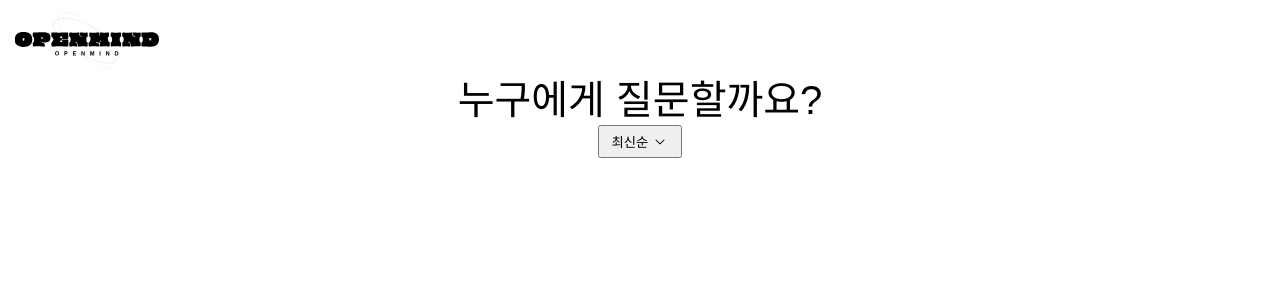
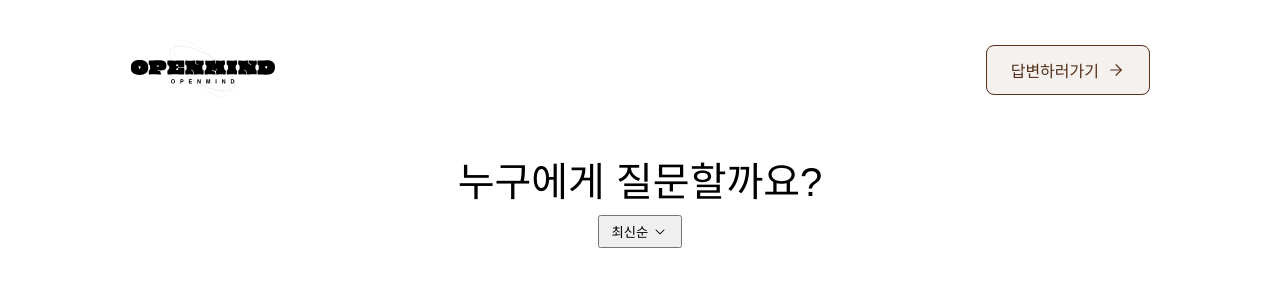
Before and after one commit to Codeit-Sprint-Part-2-Team-6/Open-Mind, a React (Create React App) app: page /list in a window 1280 px wide. Shown: the top 300 px of the page. Built offline with nearby package versions, Linux system fonts and the light colour scheme; a web font is replaced by a local one.

Commit message:
feat: 답변하러가기 컴포넌트 불러와서 배치완료

```diff
--- a/src/pages/FeedList/component/Dropdown.jsx
+++ b/src/pages/FeedList/component/Dropdown.jsx
@@ -8,6 +8,7 @@ const DropdownContainer = styled.div`
   background-color: var(--Grayscale-10);
   font-size: 1rem;
   font-weight: 500;
+  padding: 8px 12px 8px 12px;
 `;
 
 const DropdownButton = styled.button`
--- a/src/pages/FeedList/component/Header.jsx
+++ b/src/pages/FeedList/component/Header.jsx
@@ -1,15 +1,21 @@
 import styled from 'styled-components';
 import { Link } from 'react-router-dom';
+import CommonBtn from '../../../components/CommonButton';
 import theme from '../../../styles/theme';
 
 const HeaderContainer = styled.div`
   display: flex;
-  justify-content: center;
-  padding-top: 12px;
+  flex-direction: column;
+  align-items: center;
+  gap: 20px;
+  margin-bottom: 54px;
 
   @media ${theme.typography.device.tabletMn} {
-    justify-content: flex-start;
-    padding-left: 14px;
+    flex-direction: row;
+    justify-content: space-between;
+    margin-top: 40px;
+    padding-left: 130px;
+    padding-right: 130px;
   }
 `;
 
@@ -18,12 +24,32 @@ const Logo = styled.img`
   height: 57px;
 `;
 
+const HomePageBtn = styled.div`
+  @media ${theme.typography.device.tabletMn} {
+    display: flex;
+    justify-content: right;
+    margin-left: 40px;
+  }
+`;
+
+const StyledCommonBtn = styled(CommonBtn)`
+  width: 100%;
+  cursor: pointer;
+`;
+
+const AskLink = styled(Link)``;
+
 function Header() {
   return (
     <HeaderContainer>
       <Link to='/' aria-label='메인페이지이동'>
         <Logo src='/images/contents/logo.svg' alt='logo' />
       </Link>
+      <HomePageBtn>
+        <AskLink to='/'>
+          <StyledCommonBtn text='답변하러가기' />
+        </AskLink>
+      </HomePageBtn>
     </HeaderContainer>
   );
 }
```
